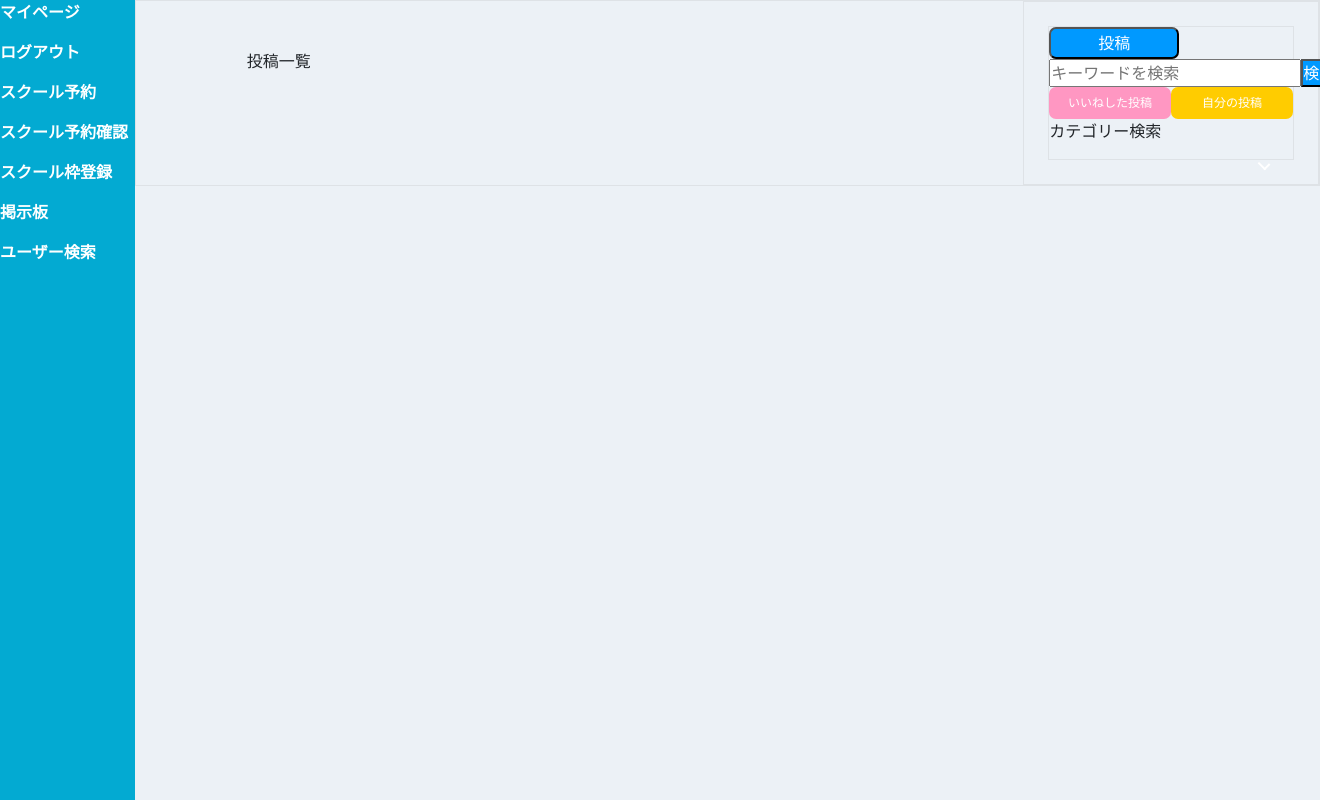
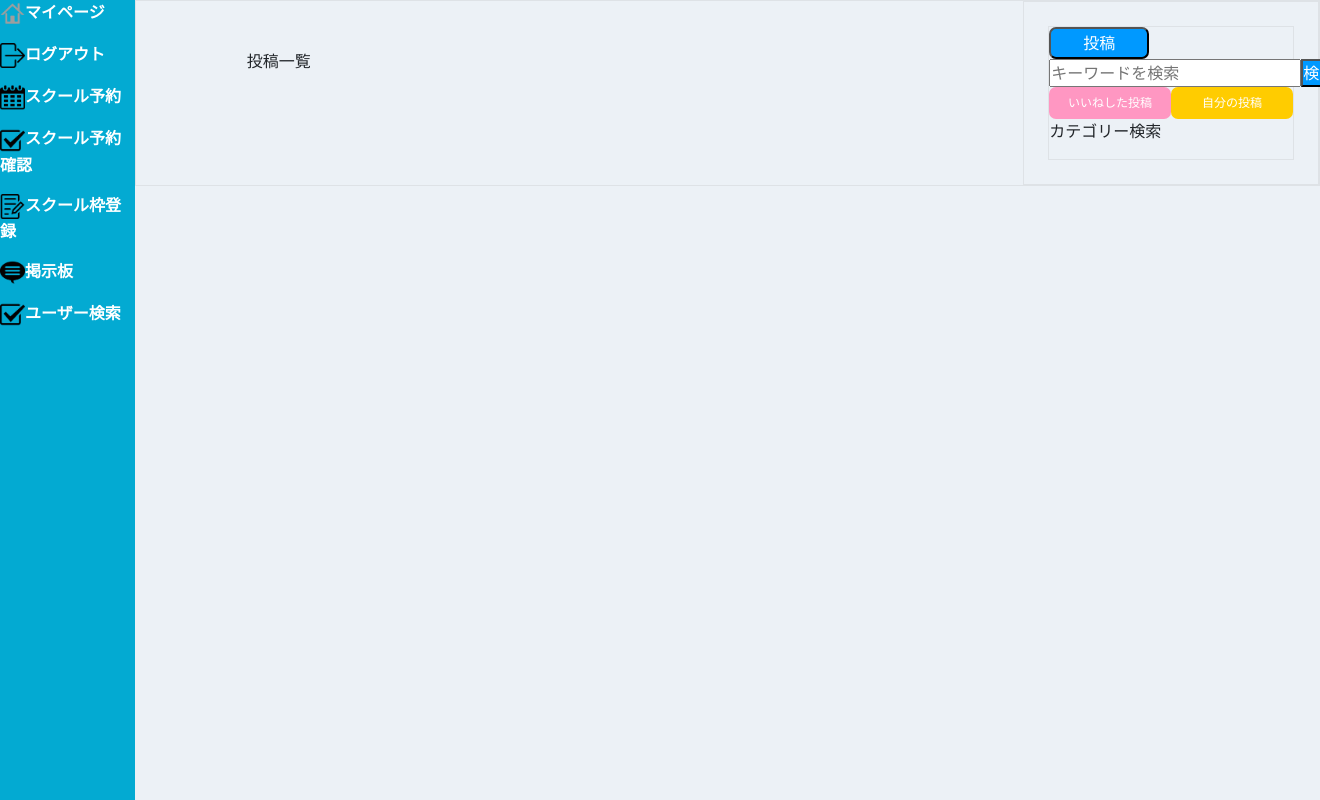
Before and after one commit to lnax22/AtlasManagementSystem, a Laravel app: page /bulletin_board/posts in a window 1320 px wide; the page is wider, and only the part inside the window is pictured. Run offline with Laravel 8, Linux system fonts and the light colour scheme; a user stored in the database is signed in; data comes from the database, SQL or seed files in the repository; data that the repository does not hold is empty; some libraries are stand-ins or nearby versions.

Commit message:
レイアウト追加

```diff
--- a/app/Calendars/Admin/CalendarSettingView.php
+++ b/app/Calendars/Admin/CalendarSettingView.php
@@ -25,8 +25,8 @@
     $html[] = '<th class="border">水</th>';
     $html[] = '<th class="border">木</th>';
     $html[] = '<th class="border">金</th>';
-    $html[] = '<th class="border">土</th>';
-    $html[] = '<th class="border">日</th>';
+    $html[] = '<th class="border sat">土</th>';
+    $html[] = '<th class="border sun">日</th>';
     $html[] = '</tr>';
     $html[] = '</thead>';
     $html[] = '<tbody>';
--- a/app/Calendars/Admin/CalendarView.php
+++ b/app/Calendars/Admin/CalendarView.php
@@ -26,8 +26,8 @@
     $html[] = '<th class="border">水</th>';
     $html[] = '<th class="border">木</th>';
     $html[] = '<th class="border">金</th>';
-    $html[] = '<th class="border">土</th>';
-    $html[] = '<th class="border">日</th>';
+    $html[] = '<th class="border sat">土</th>';
+    $html[] = '<th class="border sun">日</th>';
     $html[] = '</tr>';
     $html[] = '</thead>';
     $html[] = '<tbody>';
--- a/app/Calendars/General/CalendarView.php
+++ b/app/Calendars/General/CalendarView.php
@@ -26,8 +26,8 @@
     $html[] = '<th>水</th>';
     $html[] = '<th>木</th>';
     $html[] = '<th>金</th>';
-    $html[] = '<th>土</th>';
-    $html[] = '<th>日</th>';
+    $html[] = '<th class="sat">土</th>';
+    $html[] = '<th class="sun">日</th>';
     $html[] = '</tr>';
     $html[] = '</thead>';
     $html[] = '<tbody>';
@@ -73,7 +73,7 @@
           //月初から毎日 かつ 今日よりも前の以前の日 ⇨つまり〇〇〜〇〇までの間の日
           // 【？？】pタグの中に何か文字を入れてあげて、残っている条件である「①受付終了」「②〇部参加」のどちらが適しているか確認
           //〇部参加したと表示
-            $html[] = '<p class="m-auto p-0 w-75" style="font-size:12px">'. $reservePart .'</p>';
+            $html[] = '<p class="m-auto p-0" style="font-size:12px">'. $reservePart .'</p>';
             $html[] = '<input type="hidden" name="getPart[]" value="" form="reserveParts">';
 
 
--- a/public/css/style.css
+++ b/public/css/style.css
@@ -182,7 +208,7 @@
   background-color: #0099FF;
   border-radius: 7px;
   padding: 2px 7px;
-  width: 130px;
+  width: 100px;
   height: 32px;
   text-align: center
 }
@@ -227,13 +267,12 @@
   top: 45%;
   transition: all 0.2s ease-in-out;
   display: block;
-  width: 8px;
+  width: 10px;
   height: 10px;
-  border-top: solid 2px #fff;
-  border-right: solid 2px #fff;
+  border-top: solid 2px #000;
+  border-right: solid 2px #000;
   -webkit-transform: rotate(135deg);
   transform: rotate(135deg);
-  color: #000;
 }
 
 .accordion-title.open:after {
--- a/resources/views/auth/login/login.blade.php
+++ b/resources/views/auth/login/login.blade.php
@@ -14,10 +14,8 @@
 </head>
 <body>
   <form action="{{ route('loginPost') }}" method="POST">
-    <div class="w-100 vh-100 d-flex" style="align-items:center; justify-content:center;">
-    <div class="title">
+    <div class="d-flex" style="align-items:center; justify-content:center;">
      <img src="image/atlas-black.png" width="110" height="40">
-    </div>
       <div class="border vh-50 w-25">
         <div class="w-75 m-auto pt-5">
           <label class="d-block m-0" style="font-size:13px;">メールアドレス</label>
--- a/resources/views/authenticated/bulletinboard/post_detail.blade.php
+++ b/resources/views/authenticated/bulletinboard/post_detail.blade.php
@@ -6,9 +6,13 @@
       <div class="p-3">
         <div class="detail_inner_head">
           <div>
+            <!-- サブカテゴリー表示 -->
+            @foreach($post->sub_categories as $sub_category)
+            <input type="submit" class = "category_btn_sub" value = "{{ $sub_category->sub_category}}">
+            @endforeach
           </div>
-          @if(Auth::user()->id == $post->user_id)
           <div>
+            @if(Auth::user()->id == $post->user_id)
             <!-- 編集ボタン -->
             <button class="editBtn"><span class="edit-modal-open" post_title="{{ $post->post_title }}" post_body="{{ $post->post }}" post_id="{{ $post->id }}">編集</span></button>
             <!-- 削除ボタン -->
--- a/resources/views/authenticated/bulletinboard/posts.blade.php
+++ b/resources/views/authenticated/bulletinboard/posts.blade.php
@@ -6,8 +6,8 @@
     <p class="w-75 m-auto">投稿一覧</p>
     @foreach($posts as $post)
     <div class="post_area border w-75 m-auto p-3">
-      <p><span>{{ $post->user->over_name }}</span><span class="ml-3">{{ $post->user->under_name }}</span>さん</p>
-      <p><a href="{{ route('post.detail', ['id' => $post->id]) }}">{{ $post->post_title }}</a></p>
+      <p class="post_fullName"><span>{{ $post->user->over_name }}</span><span class="ml-3">{{ $post->user->under_name }}</span>さん</p>
+      <p><a href="{{ route('post.detail', ['id' => $post->id]) }}" class="post_title">{{ $post->post_title }}</a></p>
 
     @foreach($post->sub_categories as $sub_category)
      <input type="submit" class = "category_btn_sub" value = "{{ $sub_category->sub_category}}">
@@ -47,19 +47,20 @@
         <input type="submit" name="my_posts" class="category_btn_myPosts" value="自分の投稿" form="postSearchRequest">
       </div>
       <p class="">カテゴリー検索</p>
-      <div id="accordion" class="accordion-container">
-        <h4 class="accordion-title js-accordion-title">
          <ul>
           @foreach($main_categories as $main_category)
+          <div id="accordion" class="accordion-container">
+            <div class="accordion-title js-accordion-title">
            <li class="main_categories" name="category_word">{{ $main_category->main_category}}
            </li>
-          @foreach($sub_categories->where('main_category_id', $main_category->id) as $sub_category)
-          <input type="submit" name="sub_category_word" class="category_btn_sub" value="{{ $sub_category->sub_category }}" form="postSearchRequest">
+           @foreach($sub_categories->where('main_category_id', $main_category->id) as $sub_category)
+           <input type="submit" name="sub_category_word" class="category_btn_sub" value="{{ $sub_category->sub_category }}" form="postSearchRequest">
           @endforeach
-        </ul>
+          </div>
+         </ul>
           @endforeach
-        </h4>
-     </div>
+        </div>
+
   </div>
   <form action="{{ route('post.show') }}" method="get" id="postSearchRequest"></form>
 </div>
--- a/resources/views/authenticated/calendar/general/calendar.blade.php
+++ b/resources/views/authenticated/calendar/general/calendar.blade.php
@@ -2,7 +2,7 @@
 
 @section('content')
 <div class="vh-100 pt-5" style="background:#ECF1F6;">
-  <div class="border w-75 m-auto pt-5 pb-5" style="border-radius:5px; background:#FFF;">
+  <div class="border m-auto pt-5 pb-5" style="border-radius:5px; background:#FFF;">
     <div class="w-75 m-auto border" style="border-radius:5px;">
     <!-- $calendar = new CalendarView(time());
   つまり、App > Calendarsフォルダにカレンダーの表示部分に関する記述がされているのです。今回でいえば、App > Calendars > General > CalendarViewファイルとなります。-->
--- a/resources/views/layouts/sidebar.blade.php
+++ b/resources/views/layouts/sidebar.blade.php
@@ -19,15 +19,15 @@
   <div class="d-flex">
     <div class="sidebar">
       @section('sidebar')
-      <p><a href="{{ route('top.show') }}">マイページ</a></p>
-      <p><a href="/logout">ログアウト</a></p>
-      <p><a href="{{ route('calendar.general.show',['user_id' => Auth::id()]) }}">スクール予約</a></p>
+      <p><img src="image/my-page.png" width="25" height="25"><a href="{{ route('top.show') }}">マイページ</a></p>
+      <p><img src="image/logout.png" width="25" height="25"><a href="/logout">ログアウト</a></p>
+      <p><img src="image/school-reserve.png" width="25" height="25"><a href="{{ route('calendar.general.show',['user_id' => Auth::id()]) }}">スクール予約</a></p>
       @if(Auth()->user()->role != 4)
-        <p><a href="{{ route('calendar.admin.show',['user_id' => Auth::id()]) }}">スクール予約確認</a></p>
-        <p><a href="{{ route('calendar.admin.setting',['user_id' => Auth::id()]) }}">スクール枠登録</a></p>
+        <p><img src="image/school-check.png" width="25" height="25"><a href="{{ route('calendar.admin.show',['user_id' => Auth::id()]) }}">スクール予約確認</a></p>
+        <p><img src="image/school-register.png" width="25" height="25"><a href="{{ route('calendar.admin.setting',['user_id' => Auth::id()]) }}">スクール枠登録</a></p>
       @endif
-      <p><a href="{{ route('post.show') }}">掲示板</a></p>
-      <p><a href="{{ route('user.show') }}">ユーザー検索</a></p>
+      <p><img src="image/bulletin board.png" width="25" height="25"><a href="{{ route('post.show') }}">掲示板</a></p>
+      <p><img src="image/school-check.png" width="25" height="25"><a href="{{ route('user.show') }}">ユーザー検索</a></p>
       @show
     </div>
     <div class="main-container">
```
Also changed, not shown: other parts of public/css/style.css (+52 -11 lines), app/Http/Requests/CategoryRequest.php (+19 -10 lines), public/image/bulletin board.png (added), public/image/logout.png (added), public/image/my-page.png (added), public/image/myPage-icon.jpg (deleted), public/image/school-check.png (added), public/image/school-register.png (added), public/image/school-reserve.png (added), public/image/user-serch.png (added).
